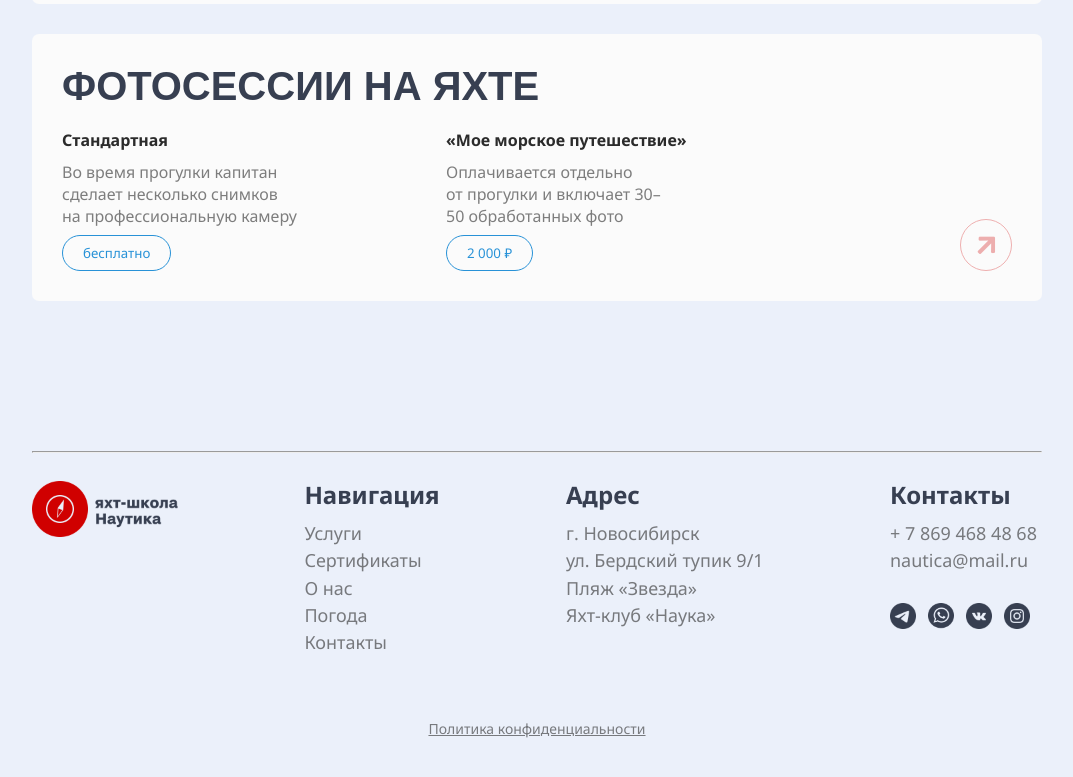
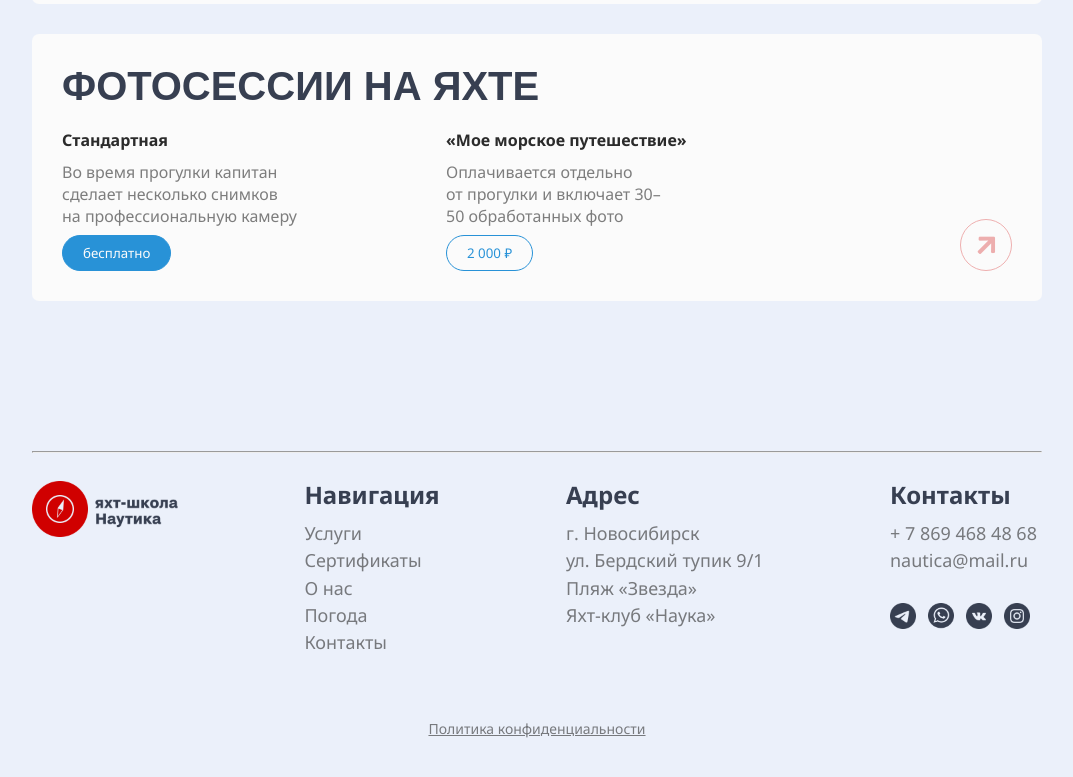
Before and after one commit to eegrishina/nautika, a React (Create React App) app: page /services in a window 1280 px wide. Shown: the part 1729-2506 px from the top of the page, without its empty margins (103-1176 px from the left). Built offline with nearby package versions, Linux system fonts and the light colour scheme.

Commit message:
Update button style in component Services

```diff
--- a/src/components/ServicesDetail.js
+++ b/src/components/ServicesDetail.js
@@ -68,6 +68,7 @@ export default function ServicesDetail() {
                     title: "Стандартная",
                     text: "Во время прогулки капитан сделает несколько снимков на профессиональную камеру",
                     price: "бесплатно",
+                    free: true,
                 },
                 {
                     title: "«Мое морское путешествие»",
--- a/src/components/ServicesPrice.js
+++ b/src/components/ServicesPrice.js
@@ -4,10 +4,10 @@ import { Link } from "react-router-dom";
 export default function ServicesPrice({ title, path, data }) {
     let listData = data.map(i => {
         return (
-            <div key={i.id} className="priceitem-box">
+            <div className="priceitem-box">
                 <h6>{i.title}</h6>
                 <p>{i.text}</p>
-                <button>{i.price}</button>
+                <button className={i.free ? "free" : ""}>{i.price}</button>
             </div>
         )
     });
--- a/src/style.css
+++ b/src/style.css
@@ -525,6 +525,11 @@ footer p:active {
     font-family: inherit;
 }
 
+.priceitem-box button.free {
+    background-color: var(--blue-color);
+    color: var(--white-color);
+}
+
 .circle-btn {
     position: absolute;
     bottom: 30px;
```
